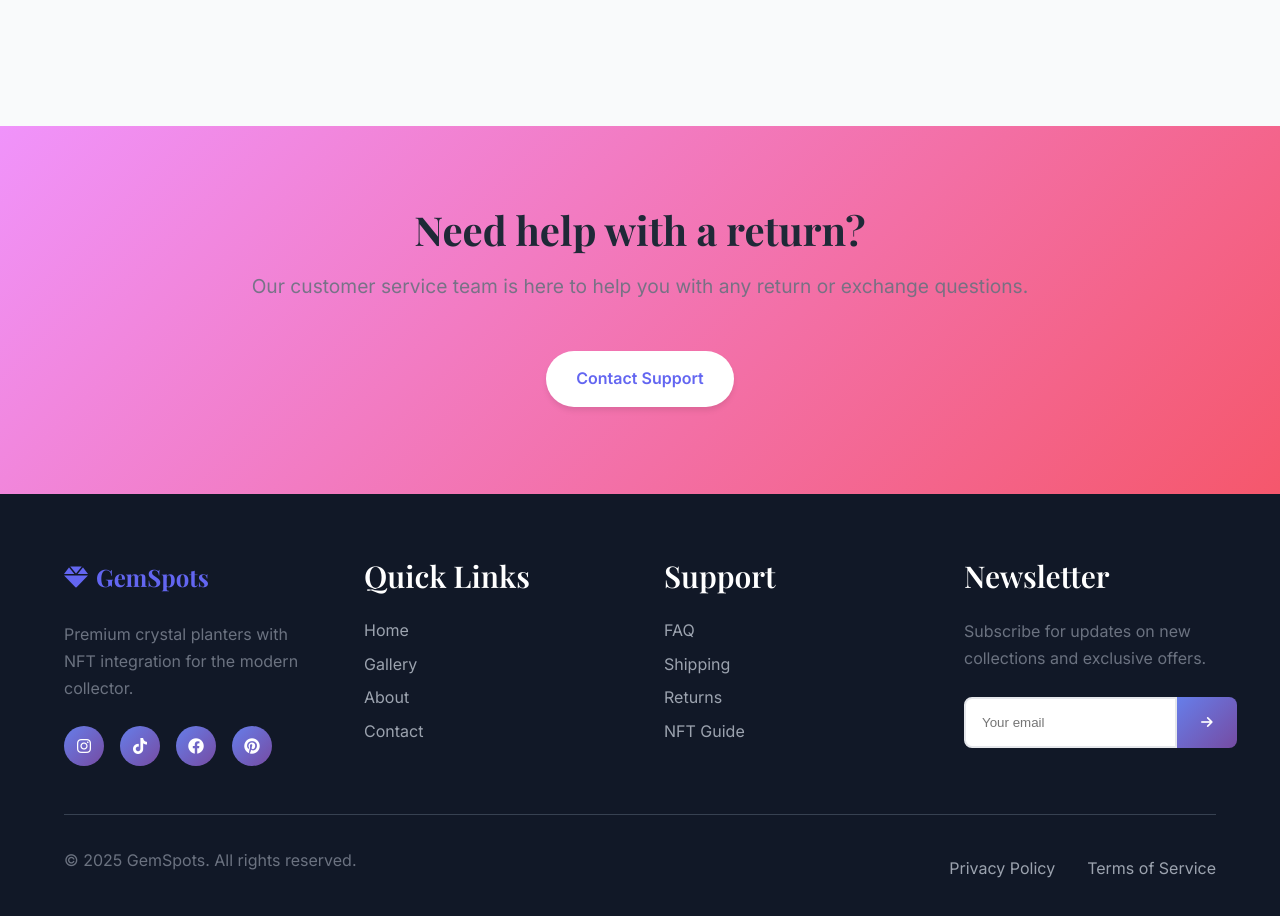
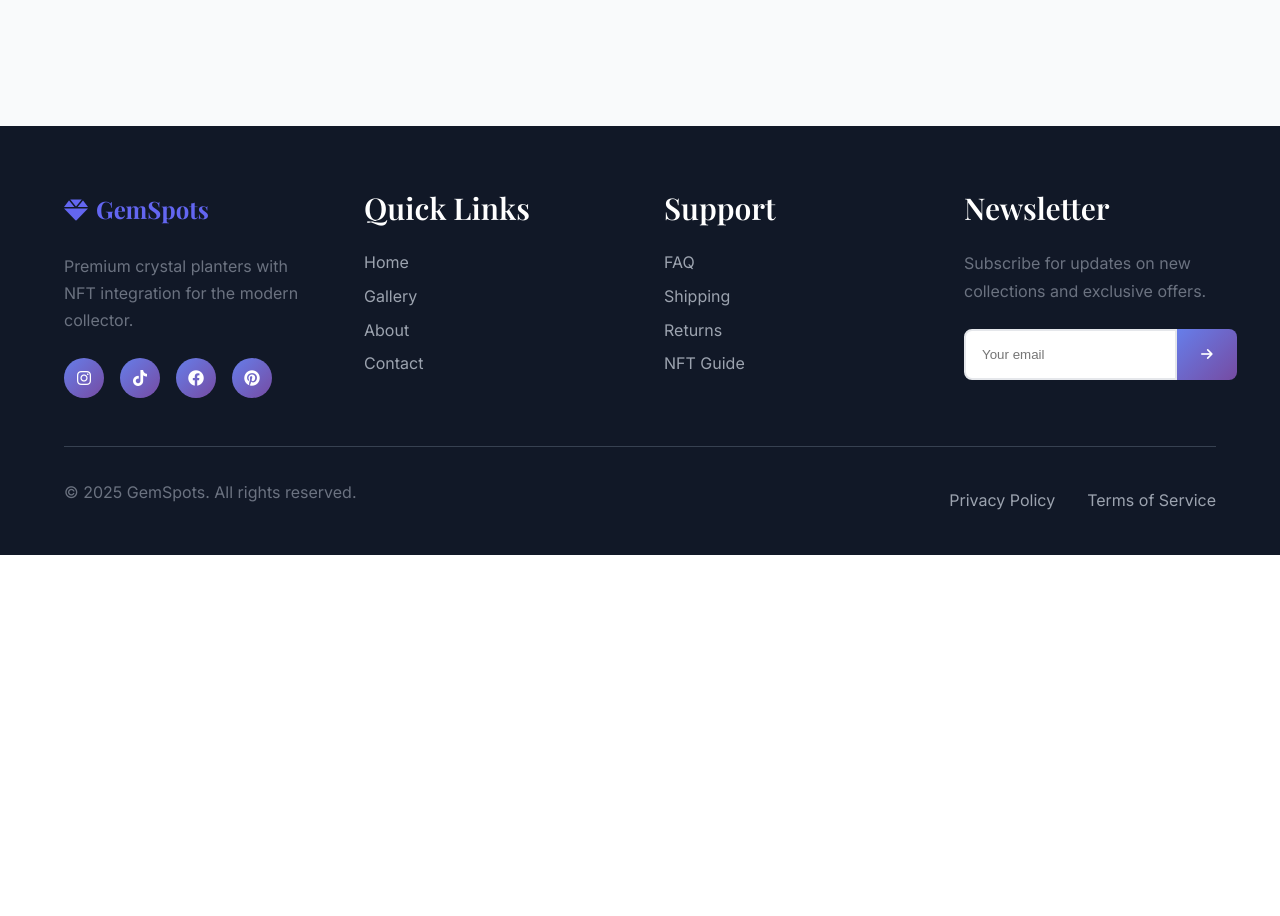
Before and after one commit to Alexcat84/GemStoneNFTManager-PC, a website: page 04-main-website/public/returns.html in a window 1280 px wide. Shown: the part 3260-4176 px from the top of the page. After the commit the page ends 3815 px from the top, so only its background shows below. Drawn offline with nearby package versions, Linux system fonts and the light colour scheme.

Commit message:
REMOVE: Eliminar secciones Contact CTA de shipping.html y returns.html
 SECCIONES ELIMINADAS:

 shipping.html:
- 'Questions about shipping?'
- 'Our support team is here to help with any shipping questions or concerns'
- Botón 'Contact Support'

 returns.html:
- 'Need help with a return?'
- 'Our customer service team is here to help you with any return or exchange questions'
- Botón 'Contact Support'

 RAZÓN:
- Simplificar páginas eliminando secciones redundantes
- Enfoque en contenido principal
- Sin llamadas a acción innecesarias

 RESULTADO:
- Páginas más limpias y directas
- Sin secciones de contacto al final
- Mejor flujo de contenido

```diff
--- a/04-main-website/public/returns.html
+++ b/04-main-website/public/returns.html
@@ -234,16 +234,6 @@
         </div>
     </section>
 
-    <!-- Contact CTA -->
-    <section class="contact-cta">
-        <div class="container">
-            <div class="cta-content" data-aos="fade-up">
-                <h2>Need help with a return?</h2>
-                <p>Our customer service team is here to help you with any return or exchange questions.</p>
-                <a href="/#contact" class="btn btn-primary">Contact Support</a>
-            </div>
-        </div>
-    </section>
 
     <!-- Footer -->
     <footer class="footer">
```
Also changed, not shown: 04-main-website/public/shipping.html (+0 -10 lines).
